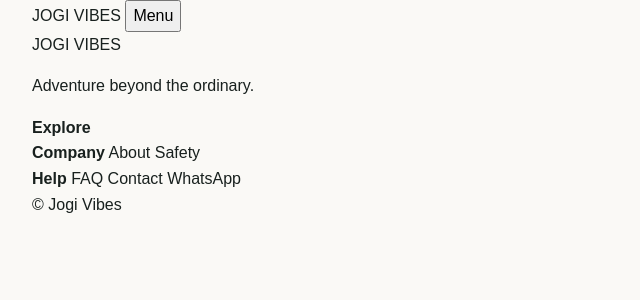
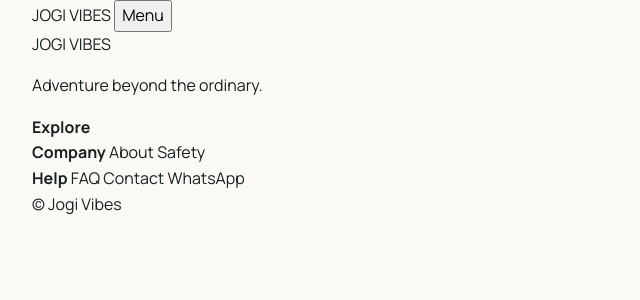
Before and after one commit to jogi94/jogivibes, a Django app: template apps/templates/base.html in a window 1280 px wide. Shown: the top 300 px of the page, without its empty margins (0-640 px from the left). Run offline with Django 5.2, Linux system fonts and the light colour scheme; the template is opened without the code that fills it, so the values that code supplies are empty; some libraries are stand-ins or nearby versions.

Commit message:
refactor: load shared frontend foundation from base

```diff
--- a/apps/templates/base.html
+++ b/apps/templates/base.html
@@ -6,6 +6,9 @@
   <meta name="viewport" content="width=device-width, initial-scale=1">
   <title>{% block title %}Jogi Vibes{% endblock %}</title>
   <meta name="description" content="{% block meta_description %}Adventure beyond the ordinary with Jogi Vibes.{% endblock %}">
+  <link rel="preconnect" href="https://fonts.googleapis.com">
+  <link rel="preconnect" href="https://fonts.gstatic.com" crossorigin>
+  <link href="https://fonts.googleapis.com/css2?family=Manrope:wght@400;500;600;700&display=swap" rel="stylesheet">
   {% block head %}{% endblock %}
   <link rel="stylesheet" href="{% static 'core/css/design-system.css' %}">
   {% block styles %}{% endblock %}
```
